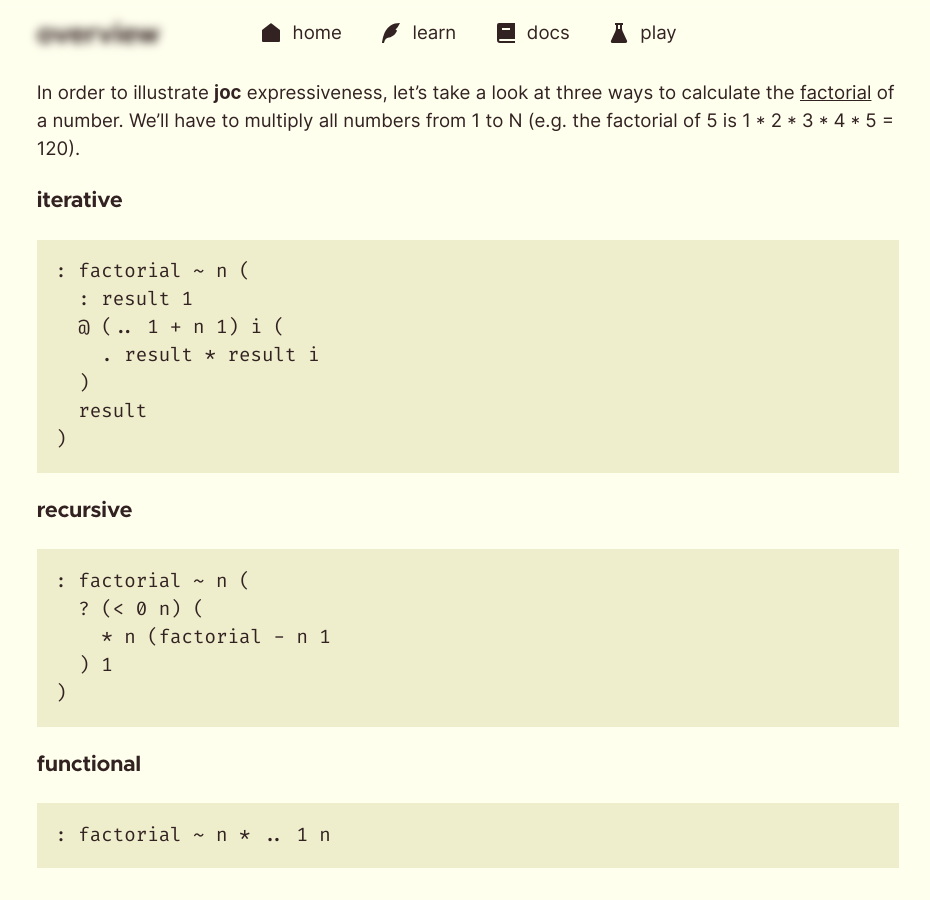
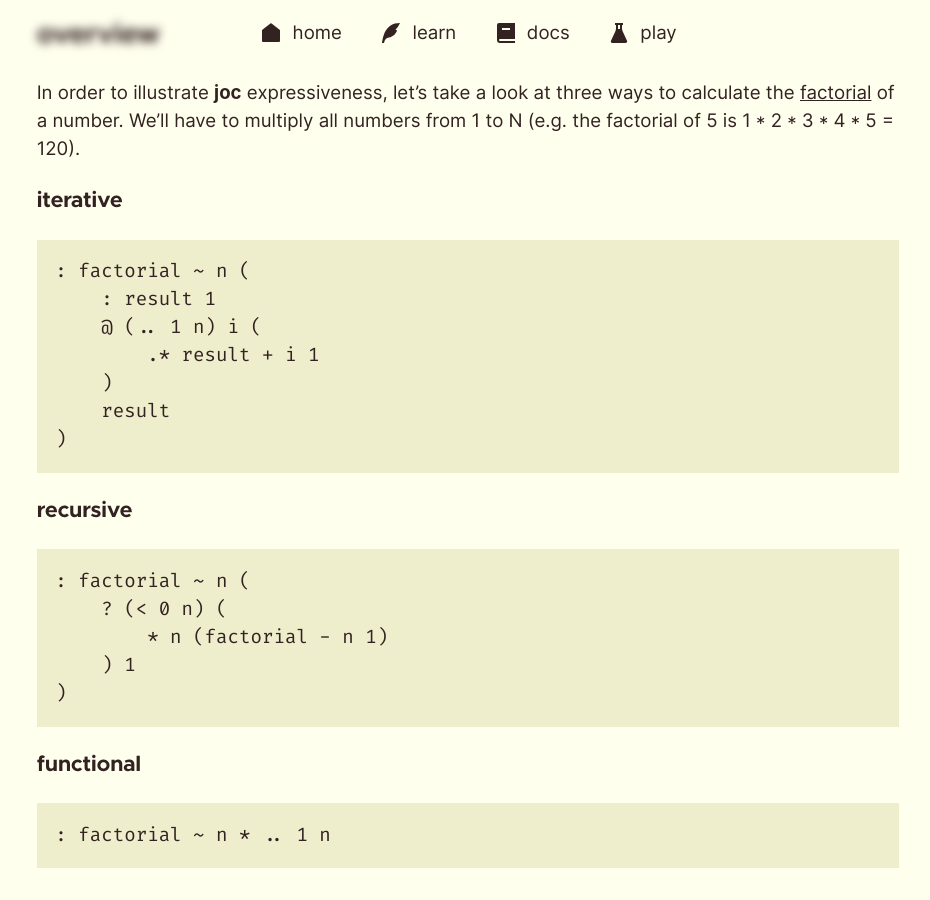
Before and after one commit to eduvf/joc, a Jekyll site: the page built from docs/pages/home.md, in a window 1280 px wide and 900 px high, scrolled down 966 px. Shown: the whole window, without its empty margins (172-1102 px from the left). Built offline with Jekyll 4.4.1, drawn with Linux system fonts in a browser that asks for light colours; some web fonts are replaced.

Commit message:
smal fixes

````diff
--- a/docs/assets/css/fonts.scss
+++ b/docs/assets/css/fonts.scss
@@ -7,8 +7,7 @@
         font-style: $style;
         font-weight: $weight;
         font-display: swap;
-		src: url('../fonts/' + $family + '/' + $family + '-' + $type + '.woff')
-			format('woff');
+        src: url('../fonts/' + $family + '/' + $family + '-' + $type + '.woff') format('woff');
     }
 }
 
@@ -25,7 +24,7 @@
 @include font-face('Inter', italic, 100, 'ThinItalic');
 @include font-face('Inter', italic, 200, 'ExtraLightItalic');
 @include font-face('Inter', italic, 300, 'LightItalic');
-@include font-face('Inter', italic, 400, 'RegularItalic');
+@include font-face('Inter', italic, 400, 'Italic');
 @include font-face('Inter', italic, 500, 'MediumItalic');
 @include font-face('Inter', italic, 600, 'SemiBoldItalic');
 @include font-face('Inter', italic, 700, 'BoldItalic');
--- a/docs/pages/home.md
+++ b/docs/pages/home.md
@@ -29,11 +29,11 @@ In order to illustrate **joc** expressiveness, let's take a look at three ways t
 
 ```joc
 : factorial ~ n (
-  : result 1
-  @ (.. 1 + n 1) i (
-    . result * result i
-  )
-  result
+    : result 1
+    @ (.. 1 n) i (
+        .* result + i 1
+    )
+    result
 )
 ```
 
@@ -41,9 +41,9 @@ In order to illustrate **joc** expressiveness, let's take a look at three ways t
 
 ```joc
 : factorial ~ n (
-  ? (< 0 n) (
-    * n (factorial - n 1
-  ) 1
+    ? (< 0 n) (
+        * n (factorial - n 1)
+    ) 1
 )
 ```
 
````
Lines whose indentation alone changed are shown as unchanged.
